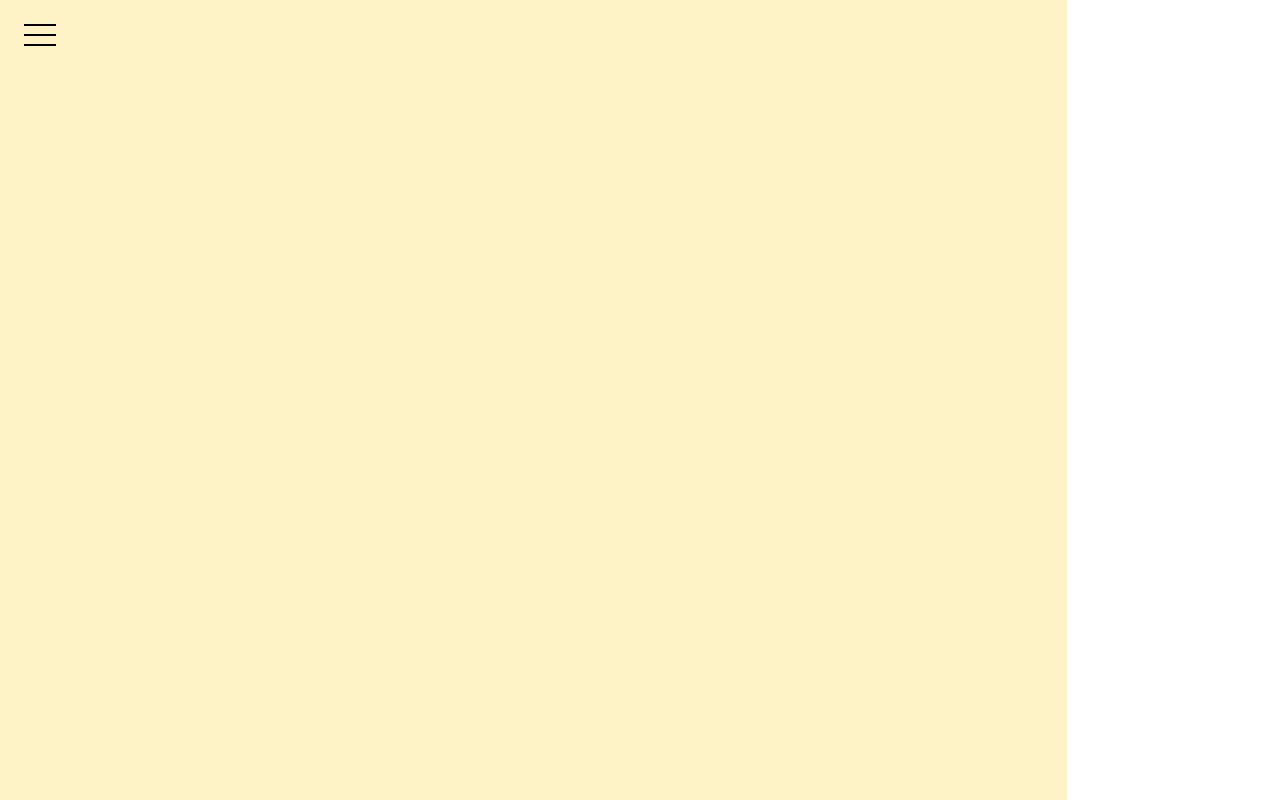
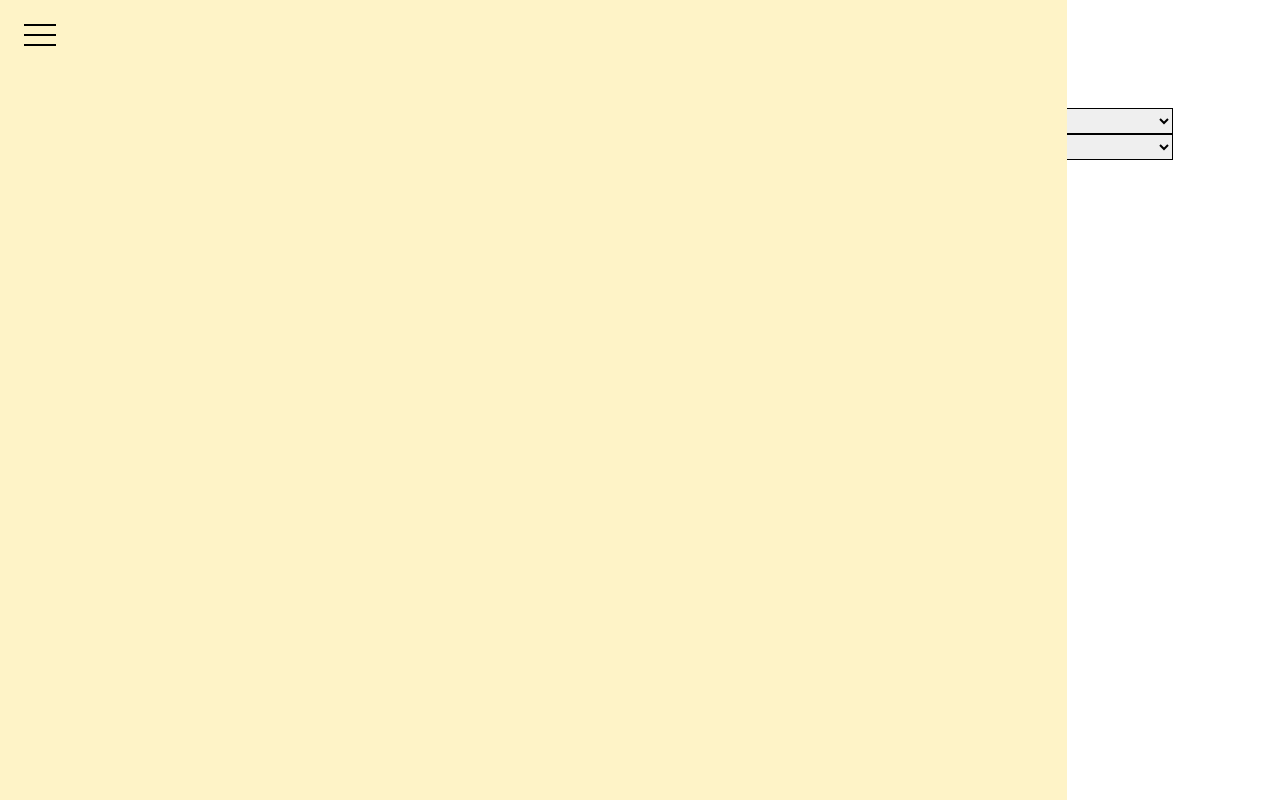
Before and after one commit to emestud/gestion-stock, a React (Vite) app: page / in a window 1280 px wide. Built offline with nearby package versions, Linux system fonts and the light colour scheme.

Commit message:
:construction: worked on the order page (still need to add every product)

```diff
--- a/src/App.tsx
+++ b/src/App.tsx
@@ -12,12 +12,14 @@ const App = () => {
   return (
     <div>
       <NavBar />
+      <main className="pt-20">
         <Routes>
           <Route path="/" element={ <Commande /> }></Route>
           <Route path="admin" element={ <Admin /> }></Route>
           <Route path="historique" element={ <Historique /> }></Route>
           <Route path="statistiques" element={ <Statistiques /> }></Route>
         </Routes>
+      </main>
     </div>
   )
 }
--- a/src/components/Commande/Categorie.tsx
+++ b/src/components/Commande/Categorie.tsx
@@ -3,16 +3,26 @@ const Categorie = (props: any) => {
     let { categoryName, listItems } = props
 
     let list = listItems.map((item:any) =>
-        <li>{item}</li>
+        <li key={item.name}>
+            <div className="flex justify-center">
+                <p className="w-1/3 border border-black border-solid">{item.name}</p>
+                <input className="w-1/3 border border-black border-solid" type="number"/>
+                <select className="w-1/3 border border-black border-solid" name="" id="">
+                    <option value="">Grand Bac 1/1</option>
+                    <option value="">Sachet</option>
+                    <option value="">Barquette</option>
+                </select>
+            </div>
+        </li>
     )
 
     return (
-        <>
-            <h2>{categoryName}</h2>
+        <div className="ml-5">
+            <h2 className="text-xl font-bold">{categoryName}</h2>
             <ol>
-
+                {list}
             </ol>
-        </>
+        </div>
     )
 
 }
--- a/src/pages/Commande.tsx
+++ b/src/pages/Commande.tsx
@@ -1,8 +1,19 @@
+import Categorie from '../components/Commande/Categorie'
+
+import store from '../store'
+
 const Commande = () => {
+
+    let listCategory = store.categories.map(category=>
+        <li><Categorie categoryName={category.name} listItems={category.items} key={category.name}/></li>
+    )
+
     return (
-        <>
-
-        </>
+        <div>
+            <ol className="w-11/12">
+                {listCategory}
+            </ol>
+        </div>
     )
 }
 
--- /dev/null
+++ b/src/store.ts
@@ -0,0 +1,48 @@
+import { makeAutoObservable } from "mobx"
+
+type Item = {
+    name: string,
+    quantity: number,
+    container: string
+
+}
+
+type Category = {
+
+    name: string,
+    items: Array<Item>
+
+}
+
+class Store {
+
+    categories: Array<Category> = []
+
+    constructor() {
+        makeAutoObservable(this)
+    }
+
+    addCategory(category: Category) {
+        this.categories.push(category)
+    }
+
+}
+
+
+const store = new Store
+
+store.addCategory({
+    name: "Produit végétaux",
+    items: [{
+        name:"Tomate",
+        quantity: 1,
+        container: "Bac 1/6 profond"
+    },
+    {
+        name: "Avocat",
+        quantity: 2,
+        container: "Barquettes"
+    }]
+})
+
+export default store
```
Lines whose indentation alone changed are shown as unchanged.
